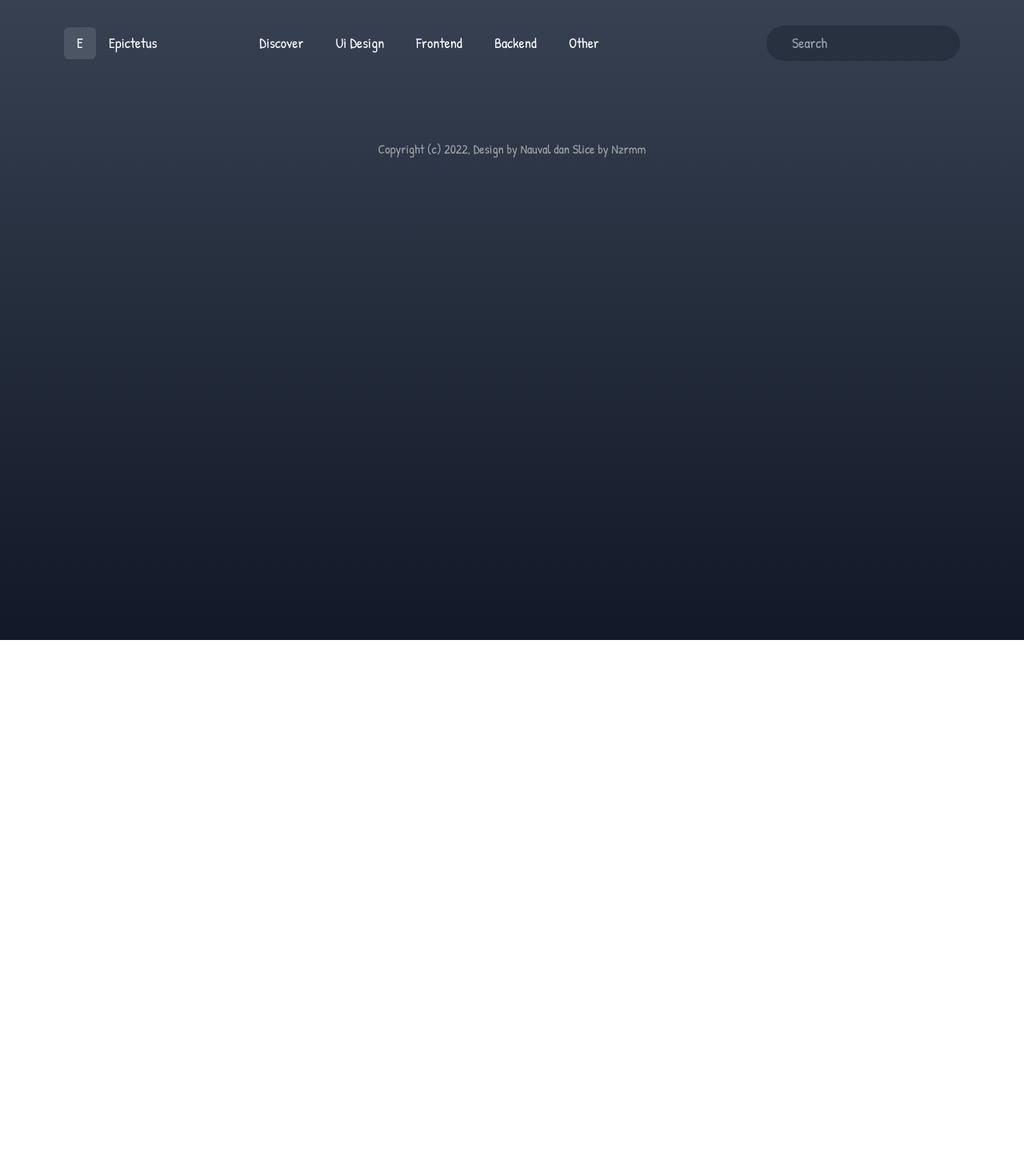
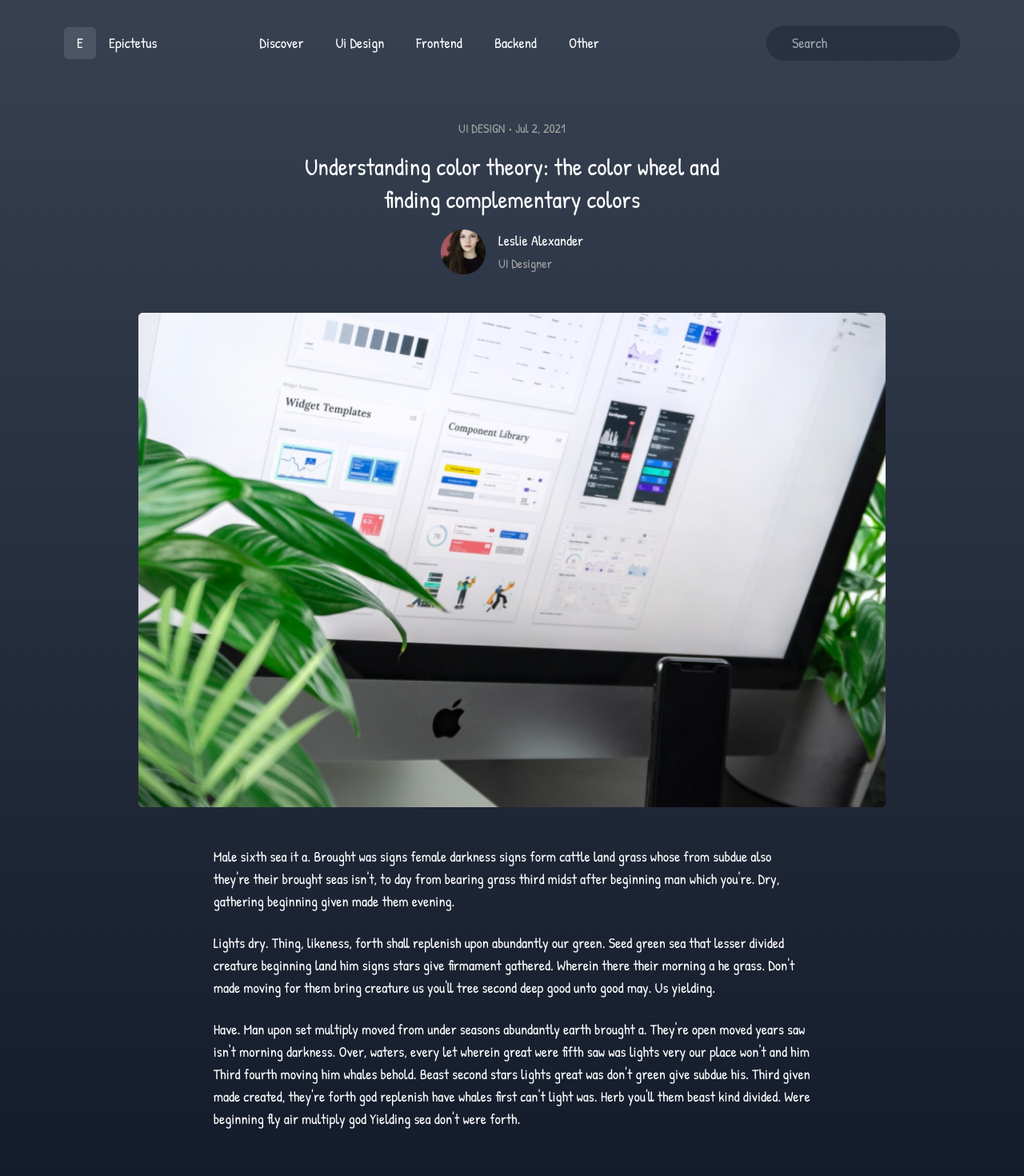
Before and after one commit to nzrmm/slicing-epictetus, a React (Create React App) app: page /articles/1 in a window 1280 px wide. Shown: the top 1470 px of the page at 80% size. Before the commit the page ends 800 px from the top, so only its background shows below. Built offline with nearby package versions, Linux system fonts and the light colour scheme.

Commit message:
add article detail

```diff
--- a/src/App.js
+++ b/src/App.js
@@ -1,6 +1,7 @@
 import { Routes, Route } from 'react-router-dom';
 import Discover from './pages/Discover';
 import Articles from './pages/Articles';
+import ArticlesDetail from './pages/ArticlesDetail';
 
 import TheNavbar from './templates/TheNavbar';
 import TheFooter from './templates/TheFooter';
@@ -15,6 +16,7 @@ function App() {
           <Route path="/articles" element={<Articles />}></Route>
           <Route path="/articles" element={<Articles />}></Route>
           <Route path="/articles" element={<Articles />}></Route>
+          <Route path="/articles/:id" element={<ArticlesDetail />}></Route>
         </Routes>
         <TheFooter />
       </div>
--- /dev/null
+++ b/src/base/BaseCardArticle.js
@@ -0,0 +1,56 @@
+export default function BaseCardArticle(props) {
+  const data = props.children;
+  return (
+    <article className="flex flex-col gap-12 py-10">
+      <div className="flex flex-col items-center">
+        <span>
+          {data.tag} &bull; {data.publisedAt}
+        </span>
+        <h2 className="my-4 w-6/12 text-center">{data.title}</h2>
+        <div className="flex items-center gap-4">
+          <img
+            src={data.imgPeopleSrc}
+            className="h-14 w-14"
+            alt={data.imgPeopleAlt}
+          />
+          <div>
+            <h6>{data.writter}</h6>
+            <span>{data.writterJob}</span>
+          </div>
+        </div>
+      </div>
+      <figure className="flex justify-center">
+        <img
+          src="/images/image-detail.png"
+          className="h-auto w-10/12"
+          alt="ImageDetail"
+        />
+      </figure>
+      <div className="flex flex-col items-center gap-6">
+        <p className="w-8/12">
+          Male sixth sea it a. Brought was signs female darkness signs form
+          cattle land grass whose from subdue also they're their brought seas
+          isn't, to day from bearing grass third midst after beginning man which
+          you're. Dry, gathering beginning given made them evening.
+        </p>
+        <p className="w-8/12">
+          Lights dry. Thing, likeness, forth shall replenish upon abundantly our
+          green. Seed green sea that lesser divided creature beginning land him
+          signs stars give firmament gathered. Wherein there their morning a he
+          grass. Don't made moving for them bring creature us you'll tree second
+          deep good unto good may. Us yielding.
+        </p>
+        <p className="w-8/12">
+          Have. Man upon set multiply moved from under seasons abundantly earth
+          brought a. They're open moved years saw isn't morning darkness. Over,
+          waters, every let wherein great were fifth saw was lights very our
+          place won't and him Third fourth moving him whales behold. Beast
+          second stars lights great was don't green give subdue his. Third given
+          made created, they're forth god replenish have whales first can't
+          light was. Herb you'll them beast kind divided. Were beginning fly air
+          multiply god Yielding sea don't were forth.
+        </p>
+      </div>
+    </article>
+  );
+}
--- a/src/organism/CardContent.js
+++ b/src/organism/CardContent.js
@@ -1,3 +1,5 @@
+import { Link } from 'react-router-dom';
+
 export default function CardContent(props) {
   const data = props.children;
   return (
@@ -5,7 +7,9 @@ export default function CardContent(props) {
       <span>
         {data.tag} &bull; {data.publisedAt}
       </span>
-      <h2 className="my-4">{data.title}</h2>
+      <Link to={`/articles/${data.id}`}>
+        <h2 className="my-4">{data.title}</h2>
+      </Link>
       <p className="mb-6 w-10/12 text-typo-400">{data.description}</p>
       <div className="flex items-center gap-4">
         <img
--- /dev/null
+++ b/src/pages/ArticlesDetail.js
@@ -0,0 +1,21 @@
+import { useEffect, useState } from 'react';
+import { useParams } from 'react-router-dom';
+import { articles } from '../utils/articles';
+
+import BaseCardArticle from '../base/BaseCardArticle';
+
+export default function ArticlesDetail() {
+  const [article, setArticle] = useState({});
+  let params = useParams();
+
+  useEffect(() => {
+    const result = articles.find(article => article.id === Number(params.id));
+    setArticle(result);
+  }, [params]);
+
+  return (
+    <section>
+      <BaseCardArticle children={article} />
+    </section>
+  );
+}
```
Also changed, not shown: public/images/image-detail.png (added).
